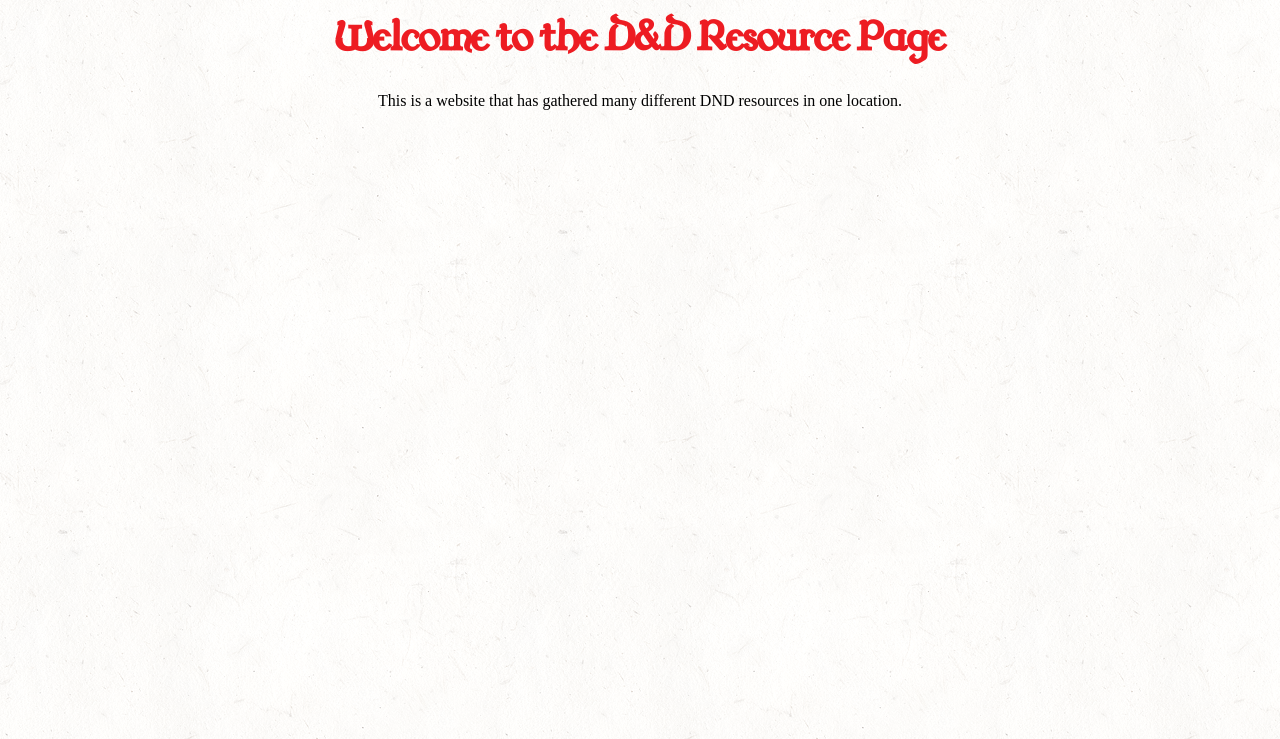
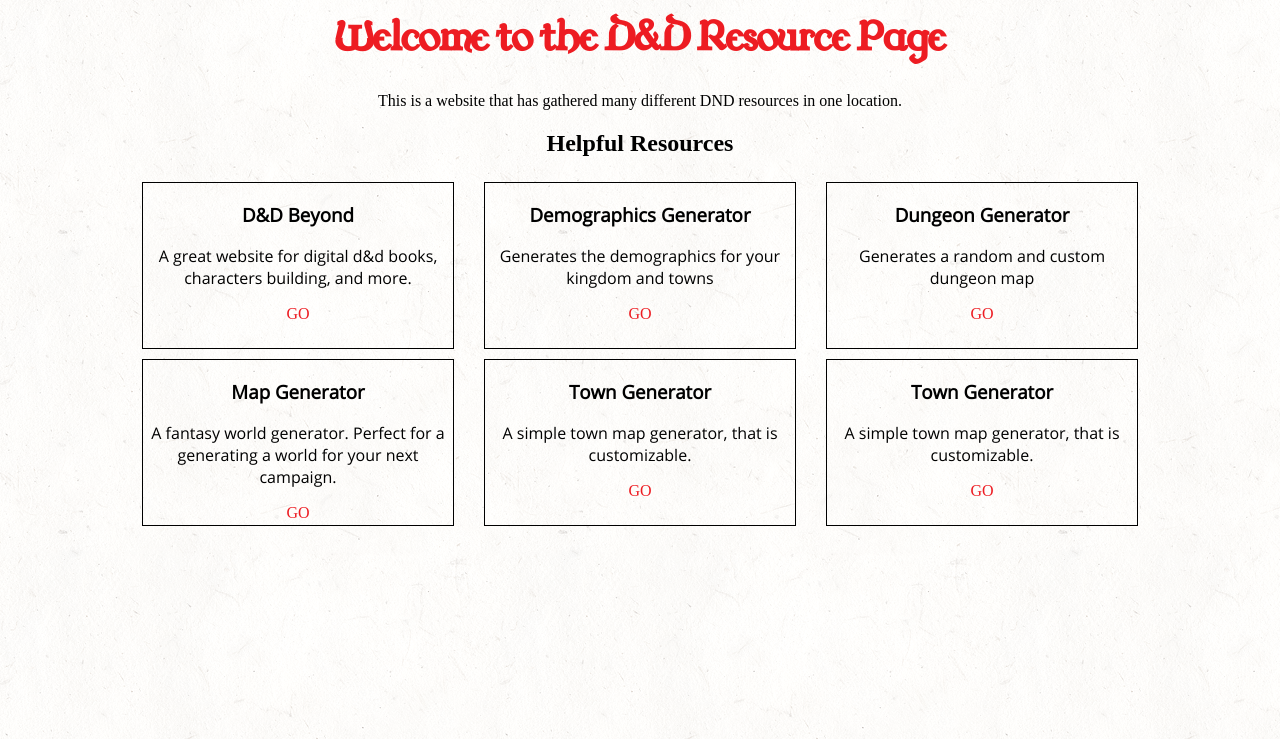
Before and after one commit to alexd99/d-dResourcePage, a plain HTML site: page index.html in a window 1280 px wide. Shown: the part 61-800 px from the top of the page. Drawn offline with Linux system fonts and the light colour scheme.

Commit message:
added some resource links to the index page

```diff
--- a/css/index.css
+++ b/css/index.css
@@ -1,3 +1,22 @@
 #homePageTitle{
     color: var(--site-red);
 }
+#externalLinks{
+    display: flex;
+    flex-direction: row;
+    justify-content: center;
+    align-items: flex-start;
+    flex-wrap: wrap;
+    margin: 5px 5px;
+}
+.externalLinksBox{
+    border: 1px solid black;
+    background: transparent;
+    margin: 5px 15px;
+    width: 300px;
+    height: 165px;
+    padding: 0 5px;
+}
+.externalLinksBoxHead, .externalLinksBoxDescription{
+    font-family: openSans, sans-serif;
+}
--- a/css/styles.css
+++ b/css/styles.css
@@ -30,7 +30,10 @@
     -webkit-appearance: none;
     margin: 0;
 }
-
+a{
+    text-decoration: none;
+    color: var(--site-red);
+}
 /*nav bar*/
 #navBar{
     display: flex;
--- a/index.html
+++ b/index.html
@@ -61,6 +61,41 @@
         <h1 id="homePageTitle">Welcome to the D&D Resource Page</h1>
         <p>This is a website that has gathered many different DND resources in one location.</p>
 
+        <h2>Helpful Resources</h2>
+
+        <div id="externalLinks">
+            <div class="externalLinksBox">
+                <h3 class="externalLinksBoxHead">D&D Beyond</h3>
+                <p class="externalLinksBoxDescription">A great website for digital d&d books, characters building, and more. </p>
+                <a  class="externalLinksBoxLink" href="https://www.dndbeyond.com/" target="_blank">GO</a>
+            </div>
+            <div class="externalLinksBox">
+                <h3 class="externalLinksBoxHead">Demographics Generator</h3>
+                <p class="externalLinksBoxDescription">Generates the demographics for your kingdom and towns</p>
+                <a  class="externalLinksBoxLink" href="http://www.d20srd.org/fantasy/demographics/" target="_blank">GO</a>
+            </div>
+            <div class="externalLinksBox">
+                <h3 class="externalLinksBoxHead">Dungeon Generator</h3>
+                <p class="externalLinksBoxDescription">Generates a random and custom dungeon map</p>
+                <a  class="externalLinksBoxLink" href="http://www.d20srd.org/fantasy/dungeon/" target="_blank">GO</a>
+            </div>
+            <div class="externalLinksBox">
+                <h3 class="externalLinksBoxHead">Map Generator</h3>
+                <p class="externalLinksBoxDescription">A fantasy world generator. Perfect for a generating a world for
+                    your next campaign.</p>
+                <a  class="externalLinksBoxLink" href="http://www.d20srd.org/fantasy/world/" target="_blank">GO</a>
+            </div>
+            <div class="externalLinksBox">
+                <h3 class="externalLinksBoxHead">Town Generator</h3>
+                <p class="externalLinksBoxDescription">A simple town map generator, that is customizable.</p>
+                <a  class="externalLinksBoxLink" href="https://watabou.itch.io/medieval-fantasy-city-generator" target="_blank">GO</a>
+            </div>
+            <div class="externalLinksBox">
+                <h3 class="externalLinksBoxHead">Town Generator</h3>
+                <p class="externalLinksBoxDescription">A simple town map generator, that is customizable.</p>
+                <a  class="externalLinksBoxLink" href="https://watabou.itch.io/medieval-fantasy-city-generator" target="_blank">GO</a>
+            </div>
+        </div>
     </div>
 
 <script src="assets/tingle.js/tingle.js"></script>
```
